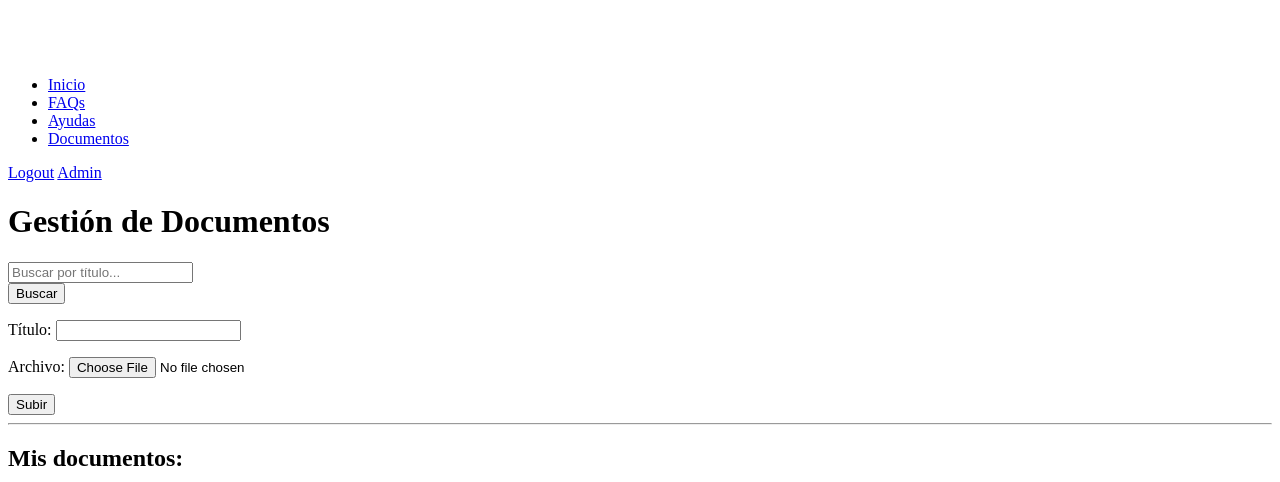
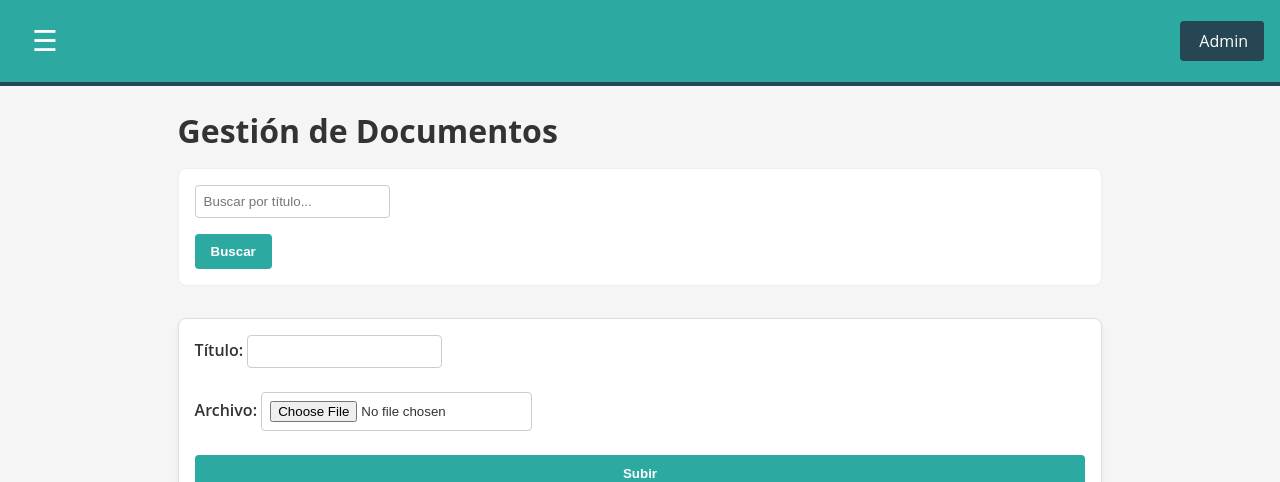
Before and after one commit to ignaciogonlez/AdminCare, a Django app: page /documentos/ in a window 1280 px wide. Shown: the top 482 px of the page. Run offline with Django 5.2, Linux system fonts and the light colour scheme; a user stored in the database is signed in; data comes from the database, SQL or seed files in the repository; parts of the project's set-up code (start-up, migrations or seed data) failed here and were passed over; grey boxes are pictures that could not be loaded.

Commit message:
faqs arreglado

```diff
--- a/static/css/estilos.css
+++ b/static/css/estilos.css
@@ -1,49 +1,309 @@
 /* ============================= */
-/* 15. Estilos exclusivos para FAQs */
+/* 1. Variables y Reset          */
 /* ============================= */
-.faqs-section {
-  padding: 2rem 1rem;
+:root {
+  --color-primary: #2CAAA2;
+  --color-secondary: #264653;
+  --color-accent: #e9c46a;
+  --color-background: #f5f5f5;
+  --color-text: #333;
+
+  --font-size-base: 16px;
+  --font-family-base: "Open Sans", Arial, sans-serif;
 }
 
-.faqs-title {
-  text-align: center;
-  font-size: 2rem;
-  color: var(--color-secondary);
-  margin-bottom: 2rem;
+/* Reset rápido */
+* {
+  margin: 0;
+  padding: 0;
+  box-sizing: border-box;
 }
 
-.faq-cards-container {
-  display: grid;
-  grid-template-columns: 1fr;
-  gap: 1.5rem;
+/* ============================= */
+/* 2. Estilos globales           */
+/* ============================= */
+html {
+  font-size: var(--font-size-base);
+  scroll-behavior: smooth;
+}
+
+body {
+  font-family: var(--font-family-base);
+  background: var(--color-background);
+  color: var(--color-text);
+  line-height: 1.5;
+  -webkit-font-smoothing: antialiased;
+}
+
+a {
+  color: var(--color-primary);
+  text-decoration: none;
+}
+a:hover {
+  text-decoration: underline;
+}
+
+h1, h2, h3, h4, h5, h6 {
+  margin-bottom: 1rem;
+  line-height: 1.3;
+}
+
+/* ============================= */
+/* 3. Cabecera y Navegación      */
+/* ============================= */
+header {
+  background-color: var(--color-primary);
+  border-bottom: 4px solid var(--color-secondary);
+  padding: 1rem;
+  position: relative;
+}
+
+/* Botón hamburguesa */
+.menu-button {
+  background: transparent !important;
+  border: none !important;
+  border-radius: 0 !important;
+  font-size: 1.8rem;
+  color: #fff;
+  cursor: pointer;
+  margin: .5rem 1rem;
+}
+.menu-button:focus {
+  outline: none;
+}
+
+/* Nav oculto por defecto y visible al quitarle la clase .hidden */
+nav#menu {
+  display: none;
+  background-color: var(--color-primary);
+}
+nav#menu:not(.hidden) {
+  display: block;
+}
+
+nav ul {
+  list-style: none;
+  display: flex;
+  flex-direction: column;
+  gap: 0.75rem;
+  padding: 1rem;
+}
+nav li a {
+  font-weight: 600;
+  color: #fff;
+  transition: opacity 0.2s ease;
+}
+nav li a:hover {
+  opacity: 0.8;
 }
 
 @media (min-width: 768px) {
-  .faq-cards-container {
-    grid-template-columns: repeat(2, 1fr);
+  nav ul {
+    flex-direction: row;
+    justify-content: center;
   }
-}
-@media (min-width: 1024px) {
-  .faq-cards-container {
-    grid-template-columns: repeat(3, 1fr);
+  nav ul li {
+    margin: 0 1rem;
   }
 }
 
+/* ============================= */
+/* 4. Enlaces de login/logout    */
+/* ============================= */
+.login-button {
+  position: absolute;
+  top: 50%;
+  right: 1rem;
+  transform: translateY(-50%);
+  background: var(--color-secondary);
+  color: #fff;
+  padding: 0.5rem 1rem;
+  border-radius: 0.25rem;
+  text-decoration: none;
+}
+
+/* ============================= */
+/* 5. Contenedor principal       */
+/* ============================= */
+.container {
+  width: 90%;
+  max-width: 1200px;
+  margin: 1.5rem auto;
+}
+
+/* ============================= */
+/* 6. Secciones y bloques        */
+/* ============================= */
+section {
+  margin-bottom: 2rem;
+}
+section h2 {
+  margin-bottom: 1rem;
+  color: var(--color-secondary);
+}
+
+/* ============================= */
+/* 7. Tarjetas (cards)           */
+/* ============================= */
+.card {
+  background: #fff;
+  border: 1px solid #ddd;
+  border-radius: 0.5rem;
+  padding: 1rem;
+  margin-bottom: 1rem;
+  box-shadow: 0 2px 6px rgba(0,0,0,0.05);
+}
+.card h3 {
+  margin-bottom: 0.5rem;
+}
+.card p {
+  margin-bottom: 0.5rem;
+}
+
+/* ============================= */
+/* 8. Formularios                */
+/* ============================= */
+form {
+  display: flex;
+  flex-direction: column;
+  gap: 1rem;
+  background: #fff;
+  border: 1px solid #eee;
+  border-radius: 0.5rem;
+  padding: 1rem;
+  margin-bottom: 2rem;
+}
+form label {
+  font-weight: 600;
+}
+form input,
+form select,
+form textarea {
+  padding: 0.5rem;
+  border: 1px solid #ccc;
+  border-radius: 0.25rem;
+}
+form button {
+  background: var(--color-primary);
+  color: #fff;
+  font-weight: 600;
+  border: none;
+  border-radius: 0.25rem;
+  padding: 0.75rem 1rem;
+  cursor: pointer;
+  transition: background 0.2s ease;
+}
+form button:hover {
+  background: var(--color-secondary);
+}
+
+/* ============================= */
+/* 9. Botones                    */
+/* ============================= */
+.btn {
+  display: inline-block;      /* Su ancho ajusta al contenido */
+  background: var(--color-primary);
+  color: #fff;
+  padding: 0.65rem 1rem;
+  border-radius: 0.25rem;
+  font-weight: 600;
+  text-align: center;         /* Centrado del texto */
+  transition: background 0.2s ease;
+}
+.btn:hover {
+  background: var(--color-secondary);
+}
+
+/* ============================= */
+/* 10. Footer                     */
+/* ============================= */
+footer {
+  background: var(--color-secondary);
+  color: #fff;
+  text-align: center;
+  padding: 1rem;
+  margin-top: 2rem;
+}
+
+/* ============================= */
+/* 11. Media queries extras       */
+/* ============================= */
+@media (min-width: 992px) {
+  .container {
+    width: 85%;
+  }
+}
+
+/* ============================= */
+/* 12. Ajuste para la imagen de portada (documentos) */
+/* ============================= */
+.doc-preview img {
+  max-width: 120px;
+  max-height: 160px;
+  width: auto;
+  height: auto;
+  display: block;
+  margin: 0 auto;
+}
+
+/* ============================= */
+/* 13. Estilos para la lista de documentos */
+/* ============================= */
+.documents-list {
+  list-style: none;
+  padding: 0;
+  display: flex;
+  flex-wrap: wrap;
+  gap: 1rem;
+  justify-content: center; /* Centra horizontalmente los ítems */
+}
+
+.document-item {
+  background: #fff;
+  border: 1px solid #ddd;
+  border-radius: 0.5rem;
+  padding: 1rem;
+  box-shadow: 0 2px 6px rgba(0,0,0,0.05);
+  flex: 1 1 280px;   /* Ancho base y flexible */
+  max-width: 300px;  /* No crece más allá de 300px */
+  display: flex;
+  flex-direction: column;
+  justify-content: space-between;
+}
+
+/* ============================= */
+/* 14. CENTRADO EN LA HOME        */
+/* ============================= */
+/* Sólo en el index, centramos imágenes y botones */
+.home-content img,
+.home-content .btn {
+  display: block;
+  margin: 1rem auto;
+}
+
+/* Listas centradas pero texto alineado a la izquierda */
+.home-content ul {
+  display: inline-block;
+  margin: 0 auto 1rem;
+  text-align: left;
+  padding-left: 1.25rem;
+}
+
+/* Logo final: tamaño moderado en móvil, más grande en pantallas amplias */
+.home-content img.final-logo {
+  max-height: 100px;
+  width: auto;
+}
+@media (min-width: 768px) {
+  .home-content img.final-logo {
+    max-height: 180px;
+  }
+}
+/* Estilos para seccion FAQs */
 .faq-card {
-  transition: transform 0.3s ease, box-shadow 0.3s ease;
+  transition: transform 0.2s ease, box-shadow 0.2s ease;
 }
 .faq-card:hover {
   transform: translateY(-4px);
-  box-shadow: 0 6px 18px rgba(0,0,0,0.08);
+  box-shadow: 0 8px 16px rgba(0,0,0,0.12);
 }
-
-.faq-question {
-  font-size: 1.1rem;
-  color: var(--color-primary);
-  margin-bottom: 0.5rem;
-}
-
-.faq-answer {
-  font-size: 0.95rem;
-  color: var(--color-text);
-}
--- a/templates/base.html
+++ b/templates/base.html
@@ -1,4 +1,3 @@
-{% load static %}
 <!DOCTYPE html>
 <html lang="es">
 <head>
```
Also changed, not shown: templates/faqs.html (+7 -7 lines).
